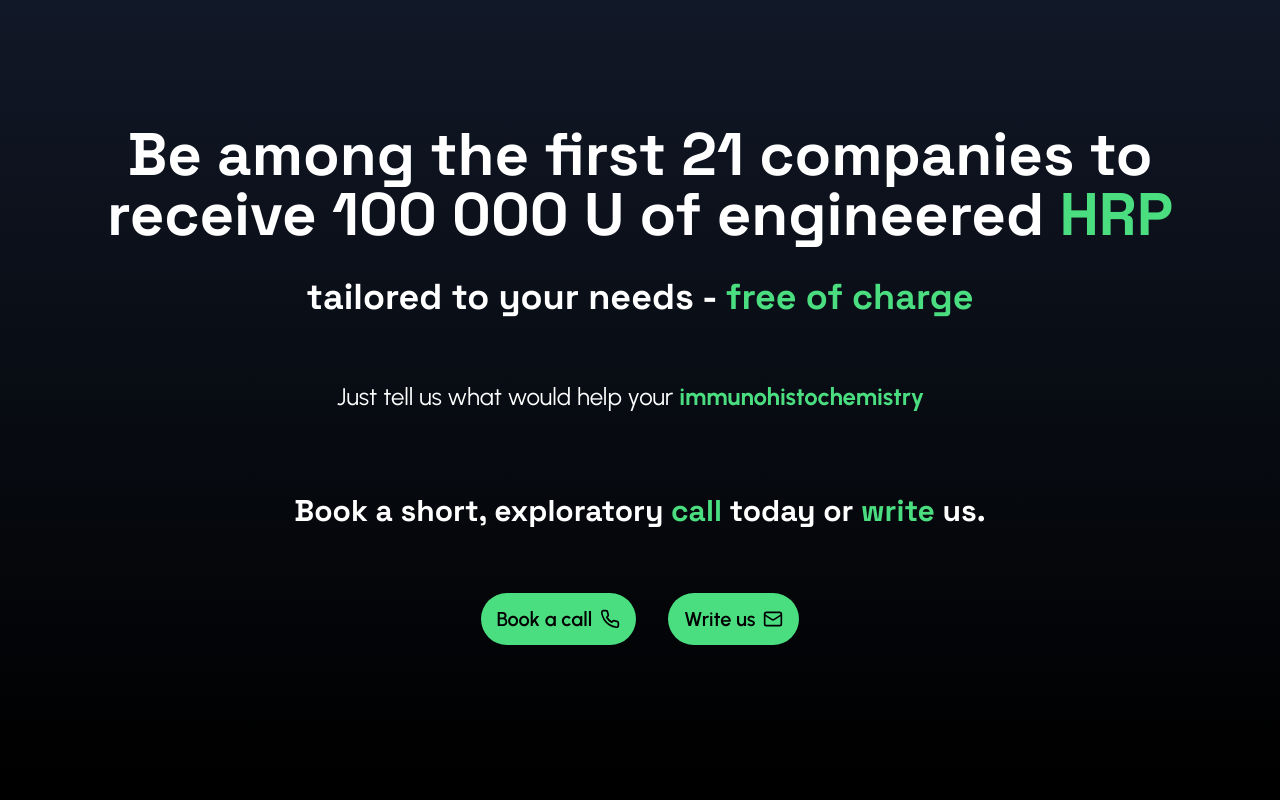
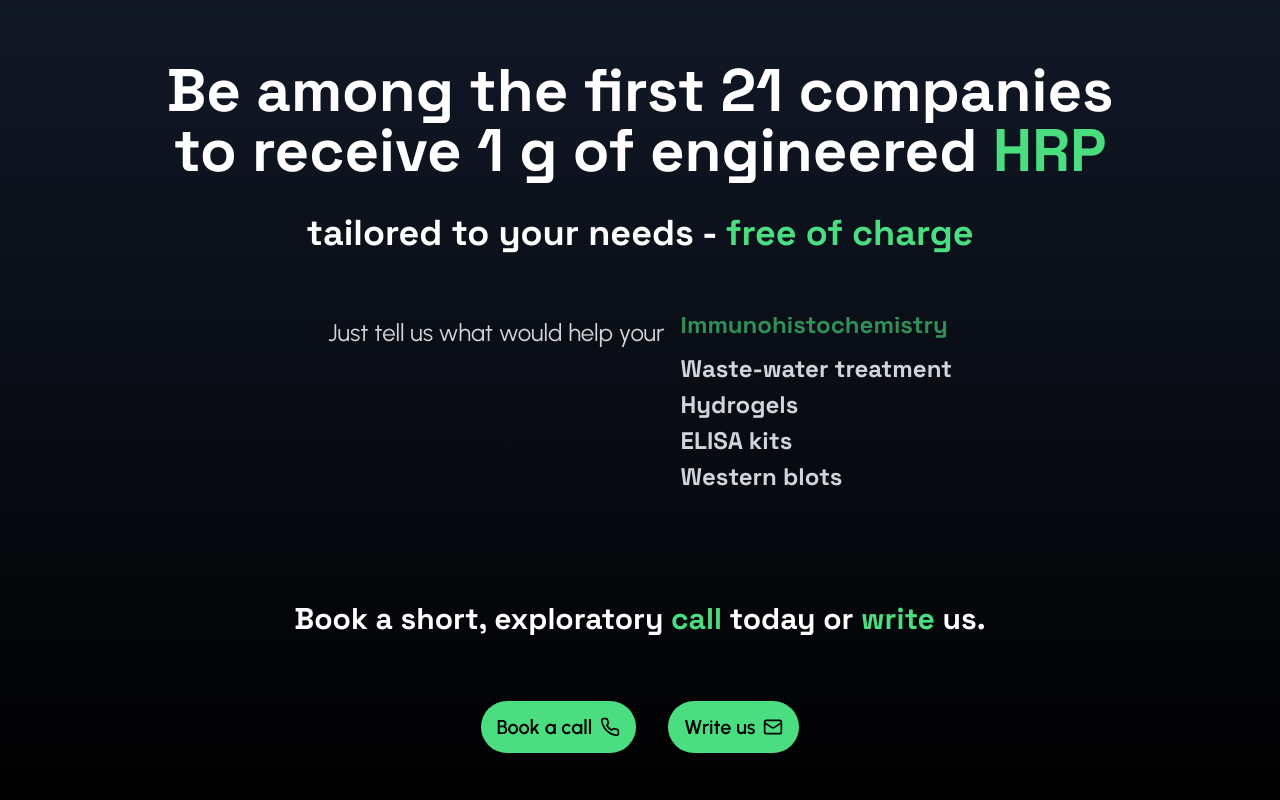
Before and after one commit to nitroduckmafia/nitroduck-deck, a React (Vite) app: page / in a window 1280 px wide. Shown: the part 2060-2860 px from the top of the page. Built offline with nearby package versions, Linux system fonts and the light colour scheme.

Commit message:
Contact page updated

```diff
--- a/src/App.tsx
+++ b/src/App.tsx
@@ -3,6 +3,7 @@ import { useEffect, useState } from 'react';
 import HeroText from './components/main_page/HeroText';
 import HeroText2 from './components/main_page/HeroText2';
 import HeroTextMobile from './components/main_page/HeroTextMobile';
+import ContactSection from './components/main_page/ContactSection';
 
 
 function App() {
@@ -310,70 +311,7 @@ function App() {
         </section>
 
 
-
-        <section id="contact" className="py-32  bg-gradient-to-b from-gray-900 to-black ">
-          <div className="p-2 md:p-0 md:max-w-6xl mx-auto text-center">
-            <h2 className="text-4xl md:text-6xl font-bold font-spaceGrotesk mb-8">
-              Be among the first 21 companies to receive 100 000 U of engineered <span className="text-green-400">HRP</span>
-            </h2>
-             <h2 className="text-2xl md:text-4xl font-bold font-spaceGrotesk mt-8 mb-8">
-              tailored to your needs - <span className="text-green-400">free of charge</span>            </h2>
-            <p className="text-3xl text-gray-400 mb-12 font-urbanist">
-
-            </p>
-
-            <div className='flex flex-row gap-4 mt-16 justify-center text-2xl text-gray-300 font-urbanist'>
-
-              <HeroText2  />
-
-            </div>
-
-            <h2 className="text-2xl md:text-3xl font-bold font-spaceGrotesk mt-16">
-              Book a short, exploratory <a className="
-                     font-bold font-spaceGrotesk
-                    bg-left-bottom bg-gradient-to-r
-                    from-green-400 to-green-400
-                    bg-[length:0%_3px] bg-no-repeat
-                    hover:bg-[length:100%_3px]
-                    transition-all duration-500 ease-out
-                    pb-1 cursor-pointer text-green-400
-                  ">call</a> today or <a className="
-                     font-bold font-spaceGrotesk
-                    bg-left-bottom bg-gradient-to-r
-                    from-green-400 to-green-400
-                    bg-[length:0%_3px] bg-no-repeat
-                    hover:bg-[length:100%_3px]
-                    transition-all duration-500 ease-out
-                    pb-1 cursor-pointer text-green-400
-                  " href='mailto:info@nitroduck.tech'>write</a> us.
-
-            </h2>
-            <div className='flex gap-8 items-center justify-center mt-16'>
-              <a
-                  href="https://calendar.app.google/CjpUdYyybvT1xaFy6"
-                  target='_blank'
-
-                  className="px-4 py-3  bg-green-400 text-black text-xl font-semibold rounded-full hover:bg-green-300 transition-colors flex items-center justify-center gap-2"
-                >
-                  Book a call<Phone className="w-5 h-5" />
-                </a>
-                <a
-                  href="mailto:mafia@nitroduck.tech"
-                  target='_blank'
-
-                  className="px-4 py-3  bg-green-400 text-black text-xl font-semibold rounded-full hover:bg-green-300 transition-colors flex items-center justify-center gap-2"
-                >
-                  Write us <Mail className="w-5 h-5" />
-                </a>
-
-              </div>
-
-
-
-          </div>
-
-
-        </section>
+         <ContactSection />
 
 
 
--- /dev/null
+++ b/src/components/main_page/ContactSection.tsx
@@ -0,0 +1,162 @@
+'use client';
+import { useState, useEffect } from 'react';
+import { ArrowRight, Leaf, Droplets, Zap, Mail, Linkedin, Phone} from 'lucide-react';
+
+
+export default function ContactSection() {
+  const [items, setItems] = useState([
+    "ELISA kits",
+    "Western blots",
+    "Immunohistochemistry",
+    "Waste-water treatment",
+    "Hydrogels",
+
+  ]);
+  const [isRotating, setIsRotating] = useState(false);
+
+  useEffect(() => {
+    const interval = setInterval(() => {
+      setIsRotating(true);
+
+      setTimeout(() => {
+        setItems(prevItems => {
+          const newItems = [...prevItems];
+          const first = newItems.shift();
+          newItems.push(first);
+          return newItems;
+        });
+        setIsRotating(false);
+      }, 350); // Half of the 700ms transition
+
+    }, 2000);
+
+    return () => clearInterval(interval);
+  }, []);
+
+  return (
+    <section id="contact" className="py-16 pt-16 bg-gradient-to-b from-gray-900 to-black">
+      <div className="p-10 md:p-0 md:max-w-5xl mx-auto text-center">
+        <h2 className="text-4xl md:text-6xl font-bold font-spaceGrotesk mb-8">
+          Be among the first 21 companies to receive 1 g of engineered <span className="text-green-400">HRP</span>
+        </h2>
+        <h2 className="text-2xl md:text-4xl font-bold font-spaceGrotesk mt-8 mb-8">
+          tailored to your needs - <span className="text-green-400">free of charge</span>
+        </h2>
+        <p className="text-3xl text-gray-400 mb-12 font-urbanist"></p>
+
+        <div id="help" className='flex flex-col md:flex-row gap-4 mt-16 justify-center text-center md:text-left text-2xl text-gray-300 font-urbanist items-center md:items-start'>
+          <div>
+            <p>Just tell us what would help your </p>
+          </div>
+          <div className='relative grid grid-cols-1 gap-2 text-center justify-center overflow-hidden'>
+            {items.map((item, index) => (
+              <label
+                className={`
+                  block text-2xl font-bold font-spaceGrotesk
+                  bg-left-bottom bg-gradient-to-r
+                  from-green-400 to-green-400
+                  bg-[length:0%_3px] bg-no-repeat
+                  hover:bg-[length:100%_3px]
+                  transition-all duration-700 ease-in-out
+                  pb-1 cursor-pointer text-center
+                  ${index === 0 ? 'text-green-400' : 'text-gray-300'}
+                  ${index === 0 && isRotating ? 'animate-fadeSlideOut' : ''}
+                  ${index === items.length - 1 && !isRotating ? 'animate-fadeSlideIn' : ''}
+                `}
+                key={item}
+                style={{
+                  transform: `translateY(${index * 100}%)`,
+                  position: 'absolute',
+                  top: 0,
+                  left: 0,
+                }}
+              >
+                {item}
+              </label>
+            ))}
+            {/* Spacer to maintain layout height */}
+            <div className="opacity-0 pointer-events-none">
+              {items.map((item, index) => (
+                <div key={index} className="text-2xl font-bold font-spaceGrotesk pb-1 mb-2">
+                  {item}
+                </div>
+              ))}
+            </div>
+          </div>
+        </div>
+
+        <h2 className="text-2xl md:text-3xl font-bold font-spaceGrotesk mt-16">
+              Book a short, exploratory <a className="
+                     font-bold font-spaceGrotesk
+                    bg-left-bottom bg-gradient-to-r
+                    from-green-400 to-green-400
+                    bg-[length:0%_3px] bg-no-repeat
+                    hover:bg-[length:100%_3px]
+                    transition-all duration-500 ease-out
+                    pb-1 cursor-pointer text-green-400
+                  ">call</a> today or <a className="
+                     font-bold font-spaceGrotesk
+                    bg-left-bottom bg-gradient-to-r
+                    from-green-400 to-green-400
+                    bg-[length:0%_3px] bg-no-repeat
+                    hover:bg-[length:100%_3px]
+                    transition-all duration-500 ease-out
+                    pb-1 cursor-pointer text-green-400
+                  " href='mailto:info@nitroduck.tech'>write</a> us.
+
+            </h2>
+        <div className='flex gap-8 items-center justify-center mt-16'>
+              <a
+                  href="https://calendar.app.google/CjpUdYyybvT1xaFy6"
+                  target='_blank'
+
+                  className="px-4 py-3  bg-green-400 text-black text-xl font-semibold rounded-full hover:bg-green-300 transition-colors flex items-center justify-center gap-2"
+                >
+                  Book a call<Phone className="w-5 h-5" />
+                </a>
+                <a
+                  href="mailto:mafia@nitroduck.tech"
+                  target='_blank'
+
+                  className="px-4 py-3  bg-green-400 text-black text-xl font-semibold rounded-full hover:bg-green-300 transition-colors flex items-center justify-center gap-2"
+                >
+                  Write us <Mail className="w-5 h-5" />
+                </a>
+
+              </div>
+      </div>
+
+      <style jsx>{`
+        @keyframes fadeSlideIn {
+          0% {
+            opacity: 0;
+            transform: translateY(calc(400% + 20px));
+          }
+          100% {
+            opacity: 1;
+            transform: translateY(400%);
+          }
+        }
+
+        @keyframes fadeSlideOut {
+          0% {
+            opacity: 1;
+            transform: translateY(0);
+          }
+          100% {
+            opacity: 0;
+            transform: translateY(-20px);
+          }
+        }
+
+        .animate-fadeSlideIn {
+          animation: fadeSlideIn 0.7s ease-in-out;
+        }
+
+        .animate-fadeSlideOut {
+          animation: fadeSlideOut 0.7s ease-in-out;
+        }
+      `}</style>
+    </section>
+  );
+}
```
